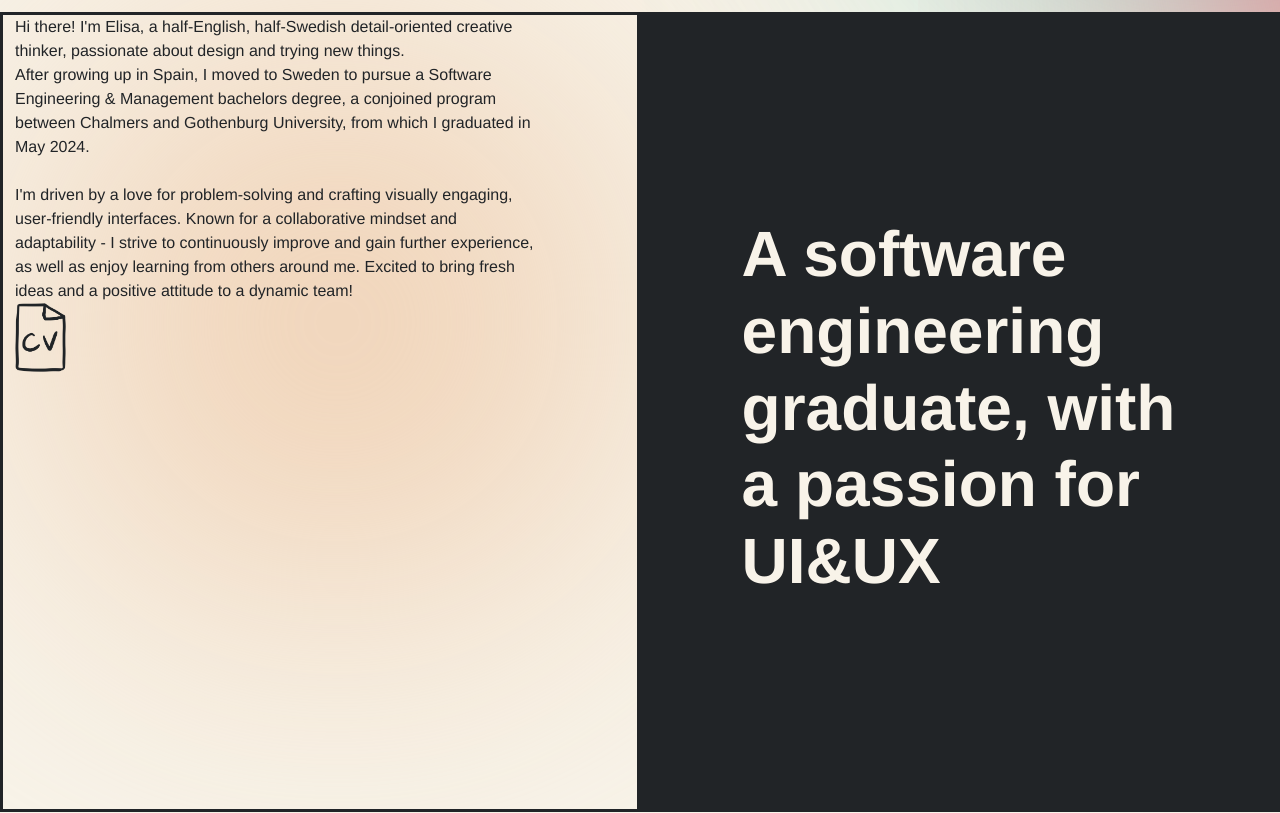
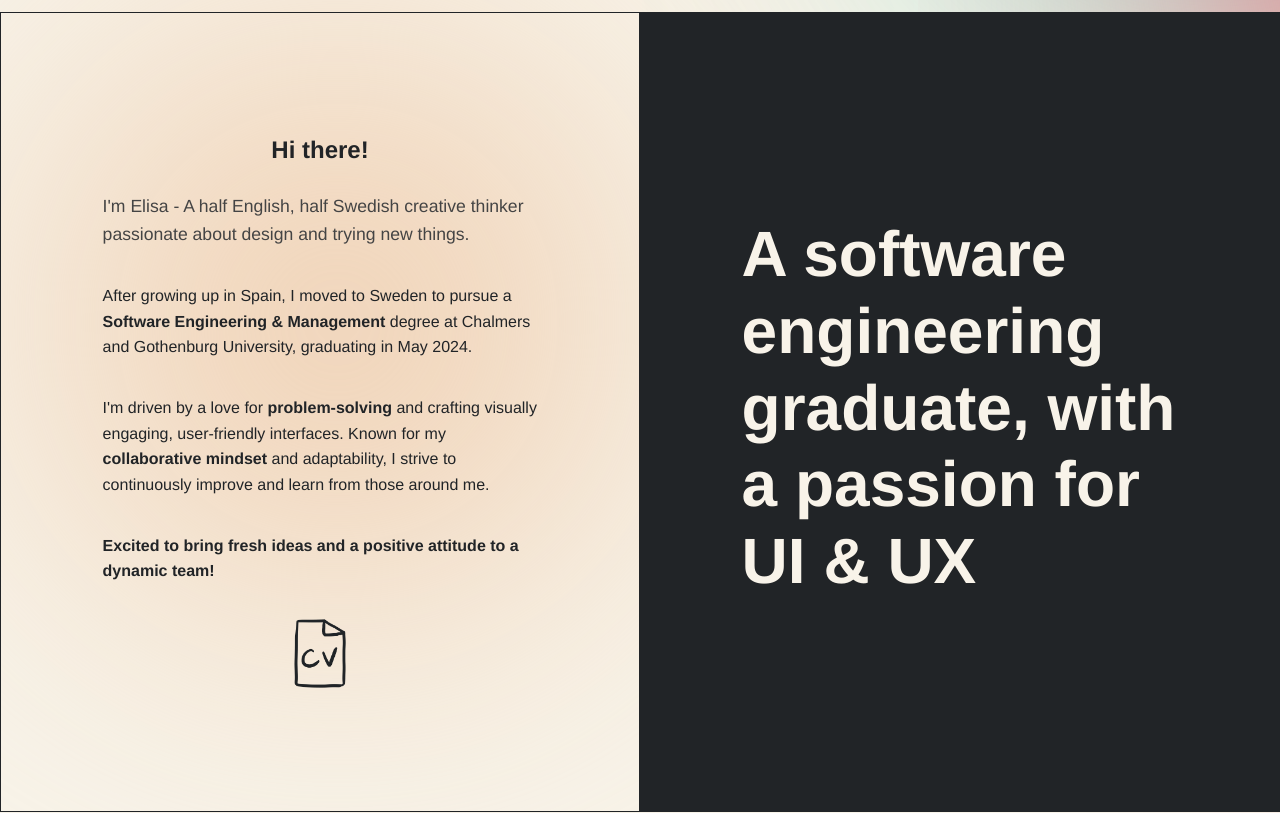
Before and after one commit to elisaahlback/Portfolio-website, a React (Create React App) app in the folder my-app/: page / in a window 1280 px wide. Shown: the part 740-1553 px from the top of the page. Built offline with nearby package versions, Linux system fonts and the light colour scheme.

Commit message:
Work on the structure of the about me section

```diff
--- a/my-app/src/routes/MainPage.js
+++ b/my-app/src/routes/MainPage.js
@@ -50,9 +50,9 @@ const MainPage = () => {
       <Element name="aboutme" className="aboutme">
         <div className="container-fluid h-100">
           <div className="row h-100">
-            <div className="col-6 about-me-right">
+            {/* <div className="col-6 about-me-left">
               <div className="row">
-                <div className="col about-me-right-text">
+                <div className="col about-me-left-text">
                   Hi there! I'm Elisa, a half-English, half-Swedish detail-oriented creative thinker, passionate about design and trying new things.
                   <br/> After growing up in Spain, I moved to Sweden to pursue a Software Engineering & Management bachelors degree, a conjoined program between Chalmers and Gothenburg University, from which I graduated in May 2024.
                   <br/><br /> I'm driven by a love for problem-solving and crafting visually engaging, user-friendly interfaces. Known for a collaborative mindset and adaptability - I strive to continuously improve and gain further experience, as well as enjoy learning from others around me. Excited to bring fresh ideas and a positive attitude to a dynamic team!
@@ -68,10 +68,41 @@ const MainPage = () => {
 
                 </div>
               </div>
-            </div>
-            <div className="col-6 about-me-left d-flex justify-content-center align-items-center">
-              <h1 className="about-me-left-text">
-                A software engineering graduate, with a passion for UI&UX
+            </div> */}
+
+              <div className="col-6 about-left d-flex justify-content-center align-items-center">
+                <h2 className="about-greeting">Hi there!</h2>
+
+                  <p className="about-intro">
+                    I'm Elisa - A half English, half Swedish creative thinker passionate about design and trying new things.
+                  </p>
+
+                  <p className="about-background">
+                    After growing up in Spain, I moved to Sweden to pursue a <strong>Software Engineering & Management</strong> degree at Chalmers and Gothenburg University, graduating in May 2024.
+                  </p>
+
+                  <p className="about-values">
+                    I'm driven by a love for <strong>problem-solving</strong> and crafting visually engaging, user-friendly interfaces. Known for my <strong>collaborative mindset</strong> and adaptability, I strive to continuously improve and learn from those around me.
+                  </p>
+
+                  <p className="about-cta">
+                    Excited to bring fresh ideas and a positive attitude to a dynamic team!
+                  </p>
+
+                  <img
+                      src={require('.././assets/CVicon.png')}
+                      alt="CV icon"
+                      style={{ cursor: 'pointer' }}
+                      id="cv_icon"
+                      onClick={() => window.open('.././assets/TechCV_ElisaAhlback.pdf', '_blank')}
+                    />
+
+                </div>
+
+
+            <div className="col-6 about-me-right d-flex justify-content-center align-items-center">
+              <h1 className="about-me-right-text">
+                A software engineering graduate, with a passion for UI & UX
               </h1>
             </div>
 
--- a/my-app/src/styles/ContactPage.css
+++ b/my-app/src/styles/ContactPage.css
@@ -74,7 +74,7 @@
 /* Inputs with underline */
 .contact-form {
   border: none;
-  border-bottom: 2px solid #F8F3E9;
+  border-bottom: 1px solid #F8F3E9;
   background-color: transparent;
   padding: 8px 0;
   font-size: 1rem;
--- a/my-app/src/styles/MainPage.css
+++ b/my-app/src/styles/MainPage.css
@@ -75,11 +75,11 @@ body {
   height: 100vh;   /* Full height of the viewport */
 }
 
-.about-me-left {
+.about-me-right {
   background-color: #212427;
 }
 
-.about-me-left-text {
+.about-me-right-text {
   font-weight: 800;
   font-size: 5vw;
   color: #F8F3E9;
@@ -87,23 +87,62 @@ body {
   margin-right: 60px;
 }
 
-.about-me-right {
-  border-style: solid;
-  background-color: transparent;
+
+.about-left {
+  border: 1px solid #212427;
+  display: flex;
+  flex-direction: column;
+  gap: 1.2rem; /* space between sections */
+  max-width: 500px;
+  line-height: 1.6;
+  font-size: 1rem;
+  color: #212427;
 }
 
-.about-me-right-text {
-  font-size: 1rem;
-  font-weight: 380;
+/* Greeting */
+.about-greeting {
+  font-size: 1.5rem;
+  font-weight: 700;
+  margin-bottom: 0.5rem;
+}
+
+/* Intro paragraph */
+.about-intro {
+  font-size: 1.1rem;
+  font-weight: 400;
+  color: #444;
+}
+
+/* Call-to-action emphasis */
+.about-cta {
+  font-weight: 600;
+}
+
+.about-greeting, .about-intro, .about-background, .about-values, .about-cta {
+  margin-left: 7vw;
   margin-right: 7vw;
 }
 
 #cv_icon {
   height: auto;
   width: 4vw;
+    transition: transform 0.3s ease;
+
 
 }
 
+#cv_icon:hover {
+  animation: wiggle 1s ease-in-out infinite;
+}
+
+/* Keyframes for wiggle effect */
+@keyframes wiggle {
+  0% { transform: rotate(0deg); }
+  25% { transform: rotate(15deg); }
+  50% { transform: rotate(-15deg); }
+  75% { transform: rotate(15deg); }
+  100% { transform: rotate(0deg); }
+}
 
 /* Projects row styling */
 
@@ -129,23 +168,6 @@ body {
   padding: 0; /* Remove extra padding */
   max-width: 1200px; /* Limits the width of the project block */
 }
-
-/* .project-item {
-  background-color: rgba(33, 36, 39, 0.33);
-  border-radius: 200px;
-  border-width: 1.5px;
-  height: 460px;
-  width: 220px;
-  display: flex;
-  justify-content: center;
-  align-items: center; /* Vertically and horizontally centers the content */
-  /*margin: 2vh;
-  transition: transform 0.3s ease, box-shadow 0.3s ease;
-  cursor: pointer;
-  font-weight: 600;
-  color: #212427;
-  text-shadow: 0 6px 12px rgba(0, 0, 0, 0.2);
-} */
 
 .project-item {
   height: 460px;
```
